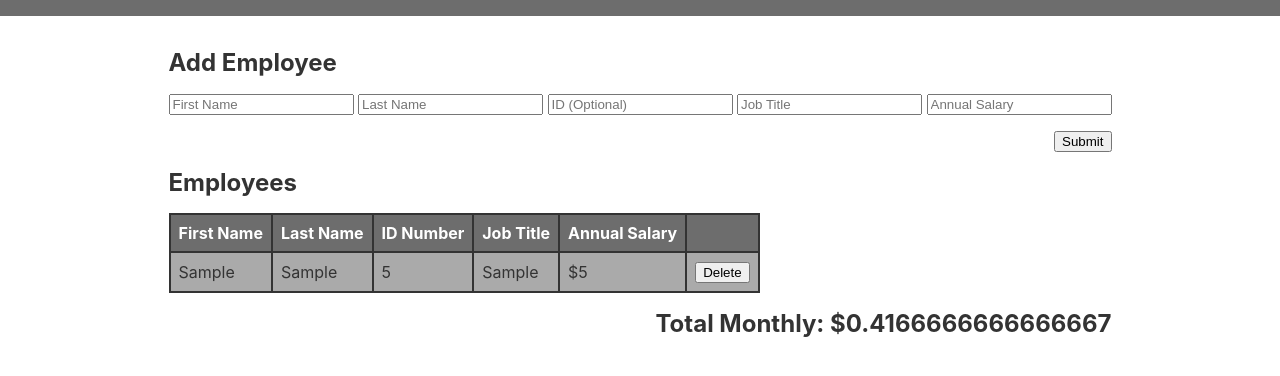
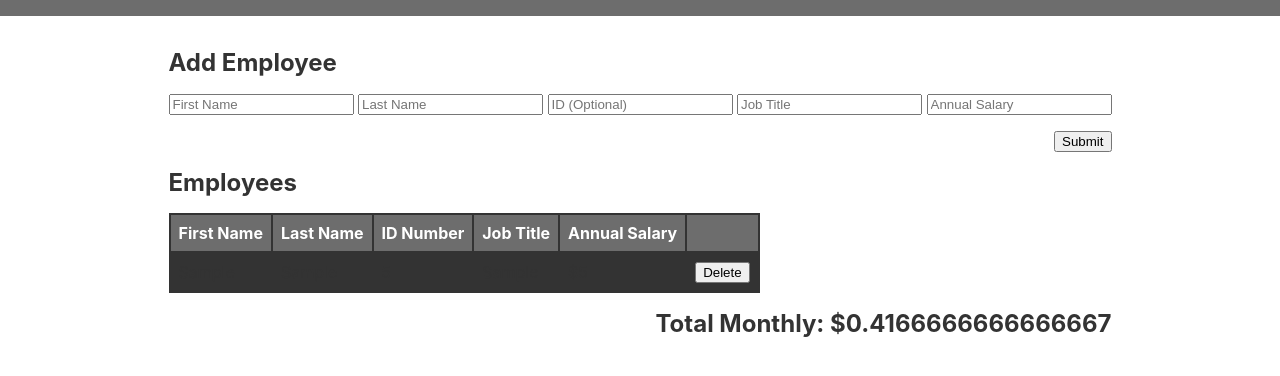
Before and after one commit to Davey-M/weekend-jquery-salary-calculator, a plain HTML site: page index.html in a window 1280 px wide. Both pictures are taken after typing "Sample", "Sample", "5", "Sample", "5" into the empty fields and a click on the input "Submit". Shown: the part 98-474 px from the top of the page. Drawn offline with Linux system fonts and the light colour scheme.

Commit message:
Broken table styling

```diff
--- a/scripts/client.js
+++ b/scripts/client.js
@@ -30,24 +30,31 @@ class Employee {
 	}
 
 	appendInfo() {
-        let tableSlotClass = lightRow ? 'darkRow' : 'lightRow';
 		$("#tableBody").append(`
             <tr id="${this.idNumber}">
-                <td class="${tableSlotClass}" >${this.firstName}</td>
-                <td class="${tableSlotClass}" >${this.lastName}</td>
-                <td class="${tableSlotClass}" >${this.idNumber}</td>
-                <td class="${tableSlotClass}" >${this.jobTitle}</td>
-                <td class="${tableSlotClass}" >$${this.annualSalary}</td>
-                <td class="${tableSlotClass}" >
+                <td>${this.firstName}</td>
+                <td>${this.lastName}</td>
+                <td>${this.idNumber}</td>
+                <td>${this.jobTitle}</td>
+                <td>$${this.annualSalary}</td>
+                <td>
                     <button class="deleteButton" row="${this.idNumber}" >Delete</button>
                 </td>
             </tr>
         `);
 
-        lightRow = !lightRow;
+		updateMonthlyCosts();
+        setTableColor();
+	}
+}
 
-		updateMonthlyCosts();
-	}
+function setTableColor() {
+    let tableSlotClass = lightRow ? 'darkRow' : 'lightRow';
+
+    $('#tableBody').children().attr('class', () => {
+        console.log($(this).index())
+        return '';
+    })
 }
 
 function setRowRemover() {
@@ -65,9 +72,8 @@ function removeRow(id) {
 
 	$(`#${id}`).remove();
 
-    lightRow = !lightRow;
-
 	updateMonthlyCosts();
+    setTableColor();
 }
 
 function handleFormSubmit(e) {
--- a/styles/styles.css
+++ b/styles/styles.css
@@ -9,8 +9,8 @@ body {
 	--error: red;
 	--white: white;
 	--header: #6d6d6d;
-	--light-row: #cccccc;
-	--dark-row: #aaaaaa;
+	--light-row: #e6e6e6;
+	--dark-row: #c0c0c0;
 	--default: #333333;
 }
 
@@ -53,11 +53,11 @@ main {
 	padding: 0.5rem;
 }
 
-.lightRow {
+.lightRow td {
 	background-color: var(--light-row);
 }
 
-.darkRow {
+.darkRow td {
 	background-color: var(--dark-row);
 }
 
```
